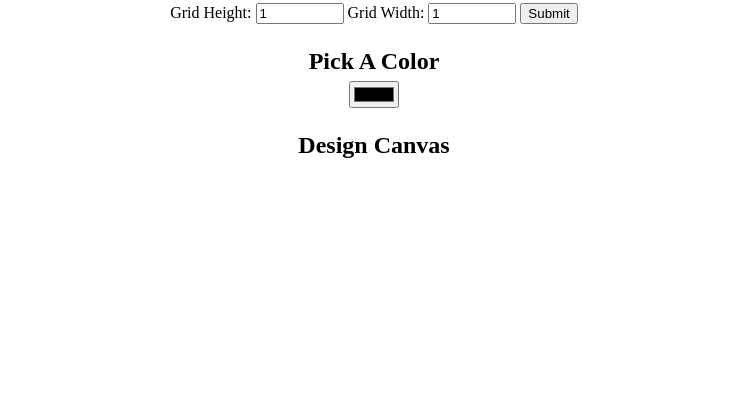
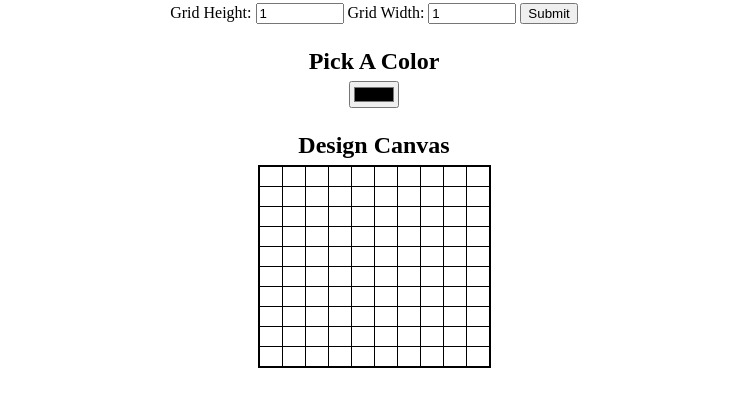
Before and after one commit to udacity/project-pixel-art-maker-starter, a plain HTML site: page index.html in a window 1280 px wide. Shown: the part 167-574 px from the top of the page, without its empty margins (266-1017 px from the left). Drawn offline with Linux system fonts and the light colour scheme.

Commit message:
Added grid functionality

```diff
--- a/designs.js
+++ b/designs.js
@@ -1,18 +1,73 @@
 // Select color input
 // Select size input
+// debugger;
+// When size is submitted by the user, call makeGrid()
 
-// When size is submitted by the user, call makeGrid()
-const height = document.querySelector('#inputHeight');
-const width = document.querySelector('#inputWidth');
+// REFERENCES
+// https://stackoverflow.com/questions/14643617/create-table-using-javascript
+// https://stackoverflow.com/questions/27044956/javascript-change-the-color-of-current-element-by-clck
 
+const height = document.getElementById("inputHeight").value;
+const width = document.getElementById("inputWidth").value;
+const color = document.getElementById("colorPicker").value;
 const submit = document.querySelectorAll('input[type=submit]')
 
-submit.addEventListener('click', makeGrid());
+function makeGrid() {
+console.log("Height:" + height + " width:" + width + " Color: ");
+  addTable();
+  console.log('The heading was clicked!');
+}
+
+function respondToTheClick(evt) {
+    // console.log('A paragraph was clicked: ' + evt.target.textContent);
+    // evt.target.style.backgroundColor = "green";
+    evt.target.style.backgroundColor = color;
+  }
+
+function addTable() {
+  var myTableDiv = document.getElementById("pixelCanvas");
+
+  var table = document.createElement('TABLE');
+  table.border = '2';
+
+  var tableBody = document.createElement('TBODY');
+  table.appendChild(tableBody);
+
+  // for (var i = 0; i < height; i++) {
+  for (var i = 0; i < 10; i++) {
+    var tr = document.createElement('TR');
+    tableBody.appendChild(tr);
+
+    // for (var j = 0; j < width; j++) {
+    for (var j = 0; j < 10; j++) {
+      var td = document.createElement('TD');
+      td.width = '75';
+      td.appendChild(document.createTextNode("   "));
+      tr.appendChild(td);
+    }
+  }
+  myTableDiv.addEventListener('click', respondToTheClick);
+  myTableDiv.appendChild(table);
+}
 
 
-function makeGrid() {
-// Your code goes here!
+submit[0].addEventListener('click', makeGrid());
 
-  console.log('The heading was clicked!');
+// Chapter code snippet for reference
 
-}
+// const myCustomDiv = document.createElement('div');
+
+// function respondToTheClick(evt) {
+//     console.log('A paragraph was clicked: ' + evt.target.textContent);
+// }
+
+// for (let i = 1; i <= 200; i++) {
+//     const newElement = document.createElement('p');
+//     newElement.textContent = 'This is paragraph number ' + i;
+
+//     myCustomDiv.appendChild(newElement);
+// }
+
+// document.body.appendChild(myCustomDiv);
+
+// myCustomDiv.addEventListener('click', respondToTheClick);
```
Also changed, not shown: index.html (+12 -0 lines).
